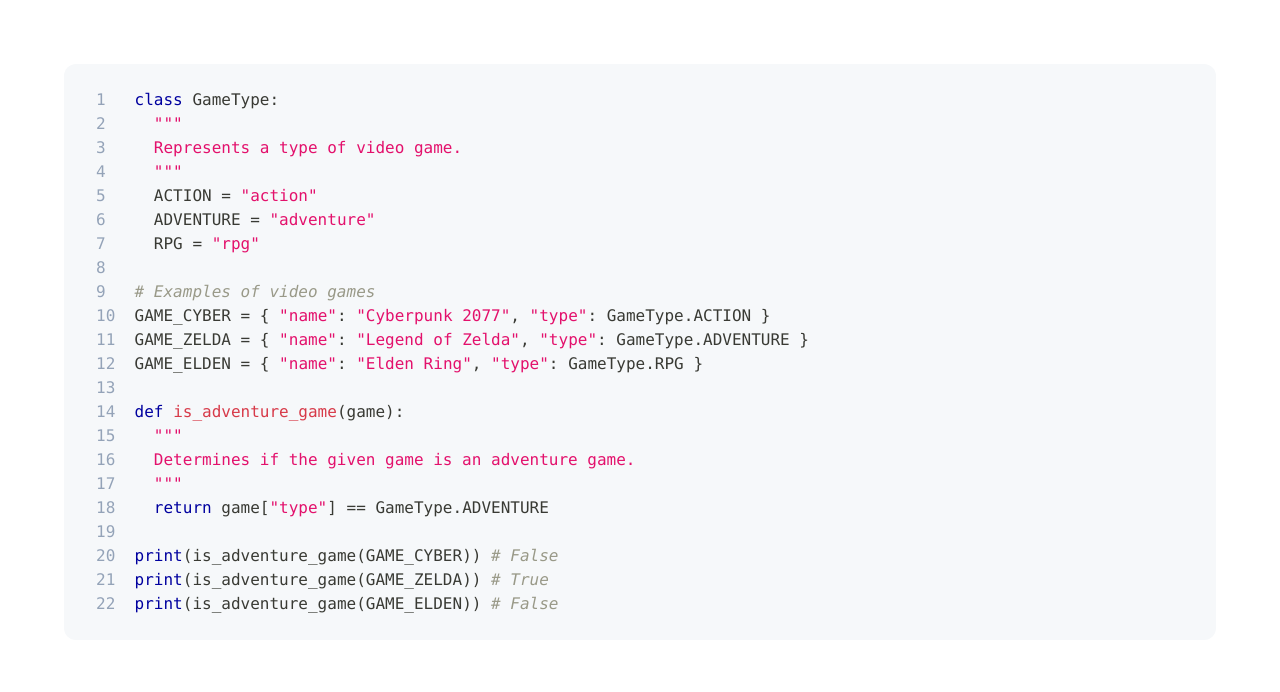
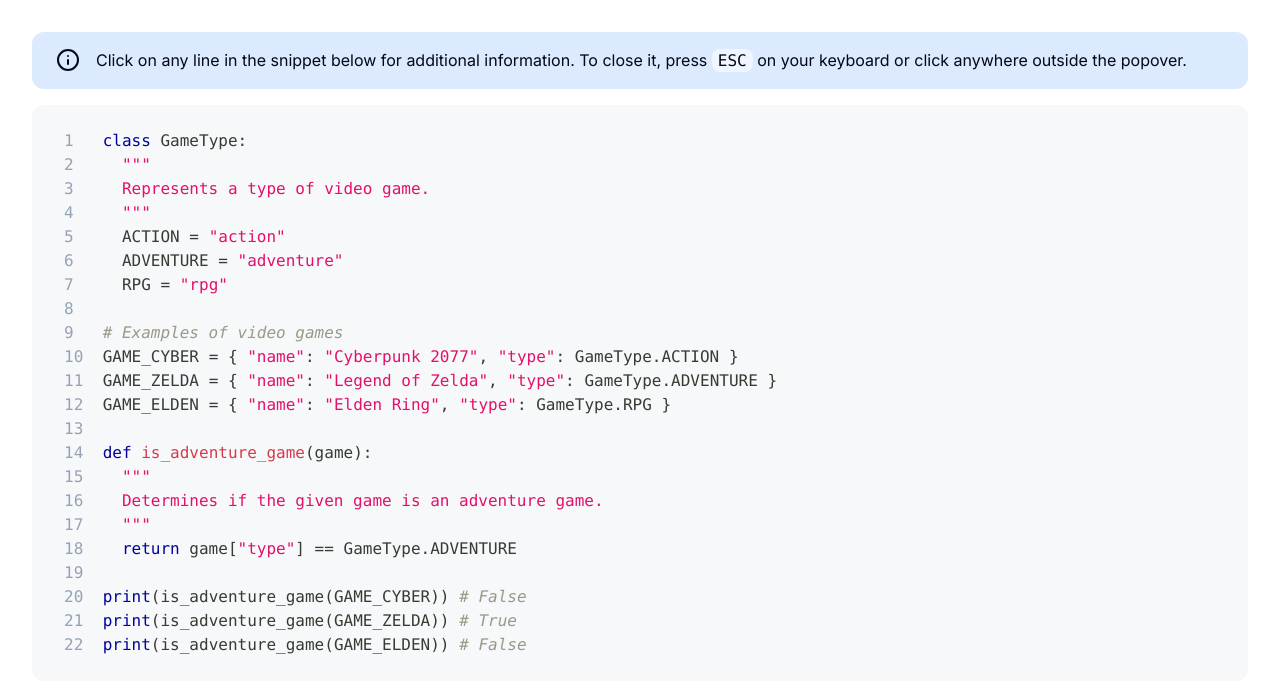
Before and after one commit to jaysella/block-comments, a Next.js app: page /first-flight/python in a window 1280 px wide. Shown: the top 692 px of the page. Built offline with nearby package versions, Linux system fonts and the light colour scheme.

Commit message:
Add instructions

```diff
--- /dev/null
+++ b/app/_components/InfoBlock.tsx
@@ -0,0 +1,23 @@
+import { cn } from "@/lib/utils";
+import { InfoIcon } from "lucide-react";
+import { ReactNode } from "react";
+
+export default function InfoBlock({
+  className,
+  children,
+}: {
+  className?: string;
+  children: ReactNode;
+}) {
+  return (
+    <div
+      className={cn(
+        "flex flex-col gap-4 py-4 px-6 rounded-xl md:flex-row bg-blue-100",
+        className
+      )}
+    >
+      <InfoIcon />
+      <span>{children}</span>
+    </div>
+  );
+}
--- a/app/_components/ui/hover-card.tsx
+++ /dev/null
@@ -1,29 +0,0 @@
-"use client"
-
-import * as React from "react"
-import * as HoverCardPrimitive from "@radix-ui/react-hover-card"
-
-import { cn } from "@/lib/utils"
-
-const HoverCard = HoverCardPrimitive.Root
-
-const HoverCardTrigger = HoverCardPrimitive.Trigger
-
-const HoverCardContent = React.forwardRef<
-  React.ElementRef<typeof HoverCardPrimitive.Content>,
-  React.ComponentPropsWithoutRef<typeof HoverCardPrimitive.Content>
->(({ className, align = "center", sideOffset = 4, ...props }, ref) => (
-  <HoverCardPrimitive.Content
-    ref={ref}
-    align={align}
-    sideOffset={sideOffset}
-    className={cn(
-      "z-50 w-64 rounded-md border bg-popover p-4 text-popover-foreground shadow-md outline-none data-[state=open]:animate-in data-[state=closed]:animate-out data-[state=closed]:fade-out-0 data-[state=open]:fade-in-0 data-[state=closed]:zoom-out-95 data-[state=open]:zoom-in-95 data-[side=bottom]:slide-in-from-top-2 data-[side=left]:slide-in-from-right-2 data-[side=right]:slide-in-from-left-2 data-[side=top]:slide-in-from-bottom-2",
-      className
-    )}
-    {...props}
-  />
-))
-HoverCardContent.displayName = HoverCardPrimitive.Content.displayName
-
-export { HoverCard, HoverCardTrigger, HoverCardContent }
--- a/app/first-flight/layout.tsx
+++ b/app/first-flight/layout.tsx
@@ -1,5 +1,16 @@
 import { ReactNode } from "react";
+import InfoBlock from "@/app/_components/InfoBlock";
 
 export default function Layout({ children }: { children: ReactNode }) {
-  return <main>{children}</main>;
+  return (
+    <div className="container my-4 md:my-8">
+      <InfoBlock className="mb-4">
+        Click on any line in the snippet below for additional information. To
+        close it, press{" "}
+        <kbd className="px-1.5 py-0.5 rounded-lg bg-blue-50">ESC</kbd> on your
+        keyboard or click anywhere outside the popover.
+      </InfoBlock>
+      <main>{children}</main>
+    </div>
+  );
 }
--- a/app/first-flight/python/page.tsx
+++ b/app/first-flight/python/page.tsx
@@ -50,7 +50,7 @@ const explanations = [
 
 export default function Page() {
   return (
-    <div className="m-16 rounded-2xl">
+    <div className="rounded-2xl">
       <CustomHighlight language="python" explanations={explanations}>
         {pythonSnippet}
       </CustomHighlight>
```
